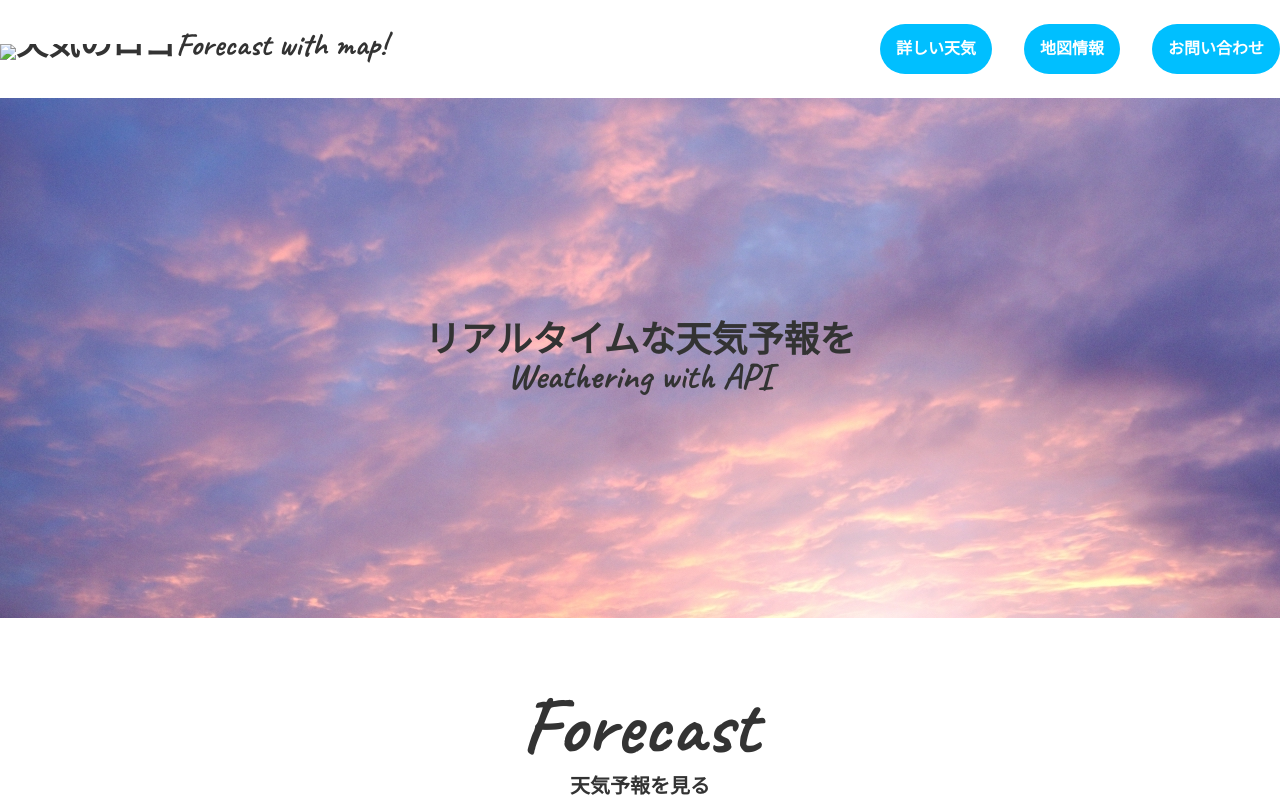
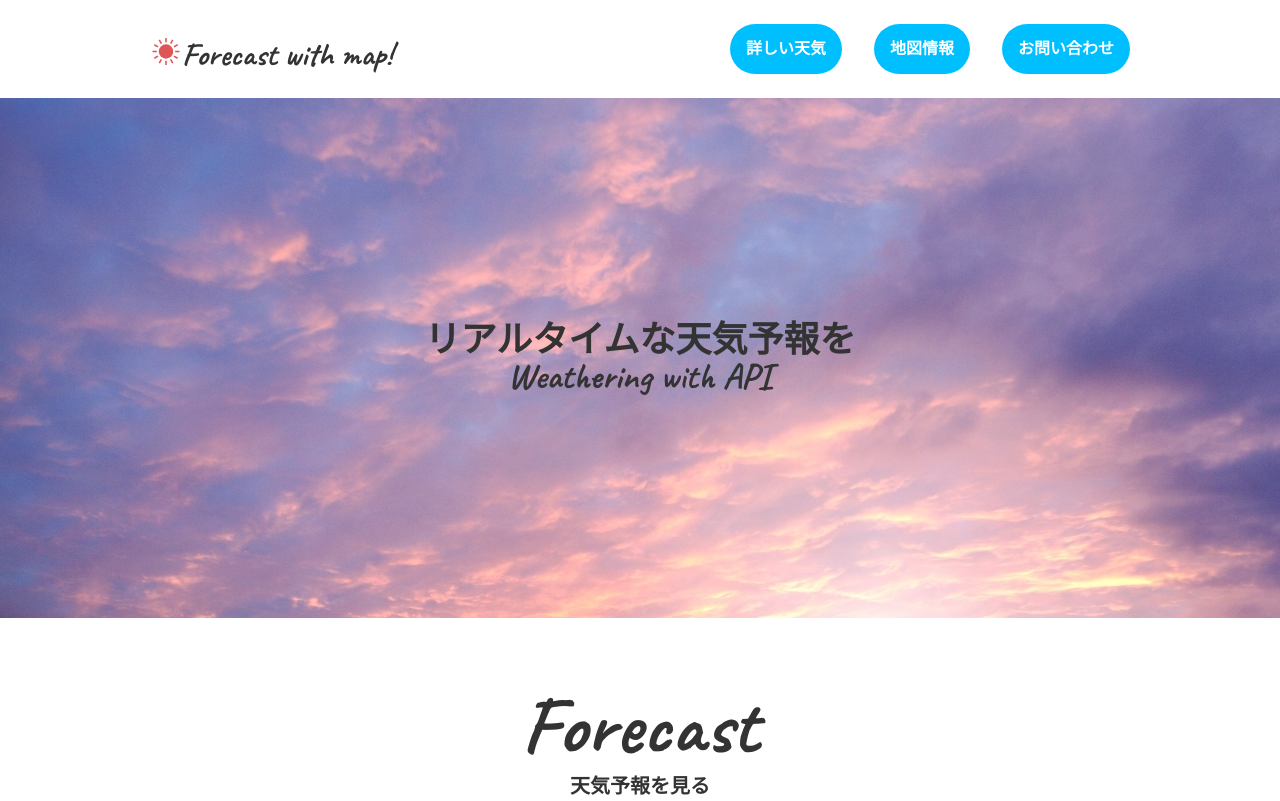
Before and after one commit to gaku0522/weather-forecast-api, a plain HTML site: page index.html in a window 1280 px wide. Shown: the top 801 px of the page. Drawn offline with nearby package versions, Linux system fonts and the light colour scheme; some packages are replaced by stand-ins of ours; files that its build step writes are made by us from their sources; files whose address does not match are found by name.

Commit message:
Update index.html

```diff
--- a/index.html
+++ b/index.html
@@ -9,9 +9,9 @@
   <script src="https://ajax.googleapis.com/ajax/libs/jquery/2.1.4/jquery.min.js"></script>
   <script src="https://ajax.googleapis.com/ajax/libs/jqueryui/1.11.4/jquery-ui.min.js"></script>
   <script src='https://use.fontawesome.com/releases/v5.0.13/js/all.js'></script>
-  <link rel="stylesheet" href="css/base/default.css">
-  <link rel="stylesheet" href="css/layout/default.css">
-  <link rel="stylesheet" href="css/module/modules.css">
+  <link rel="stylesheet" href="weather/css/base/default.css">
+  <link rel="stylesheet" href="weather/css/layout/default.css">
+  <link rel="stylesheet" href="weather/css/module/modules.css">
 </head>
 
 <body>
@@ -20,7 +20,7 @@
   <!-- header -->
     <header class="l-content-fixed header">
       <h1 class="header-logo">
-        <img src="images/sun.svg" alt="天気のロゴ">Forecast with map!
+        <img src="weather/images/sun.svg" alt="天気のロゴ">Forecast with map!
       </h1>
       <nav class="nav">
         <ul class="nav-menu">
@@ -115,7 +115,7 @@
 
         </div>
 
-  <script src="js/map.js"></script>
+  <script src="weather/js/map.js"></script>
   <script src="https://maps.googleapis.com/maps/api/js?key=AIzaSyBtLjDeHBgADvNyeCvzd_5zyauHWdLPDMw&&callback=initMap"></script>
 
 
```
